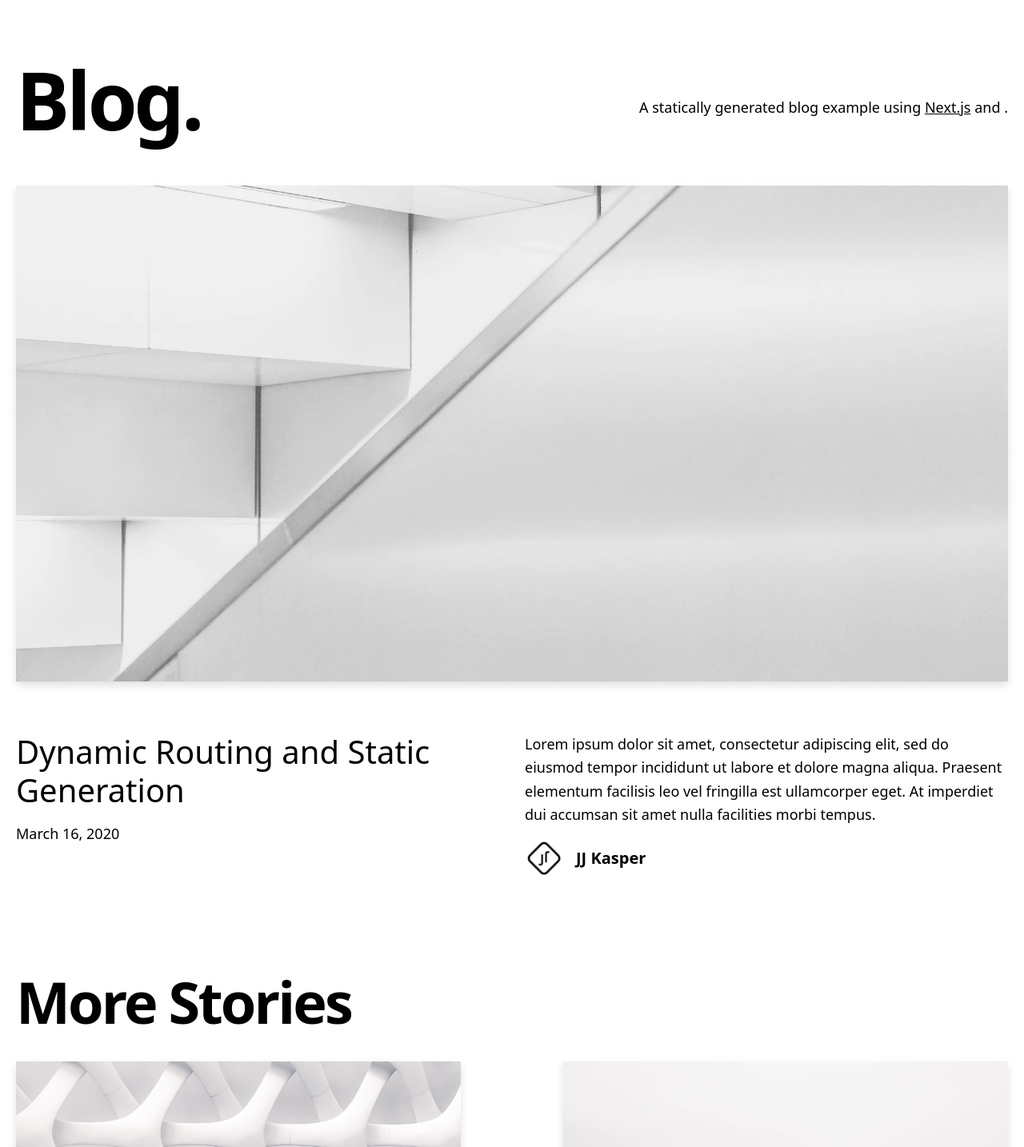
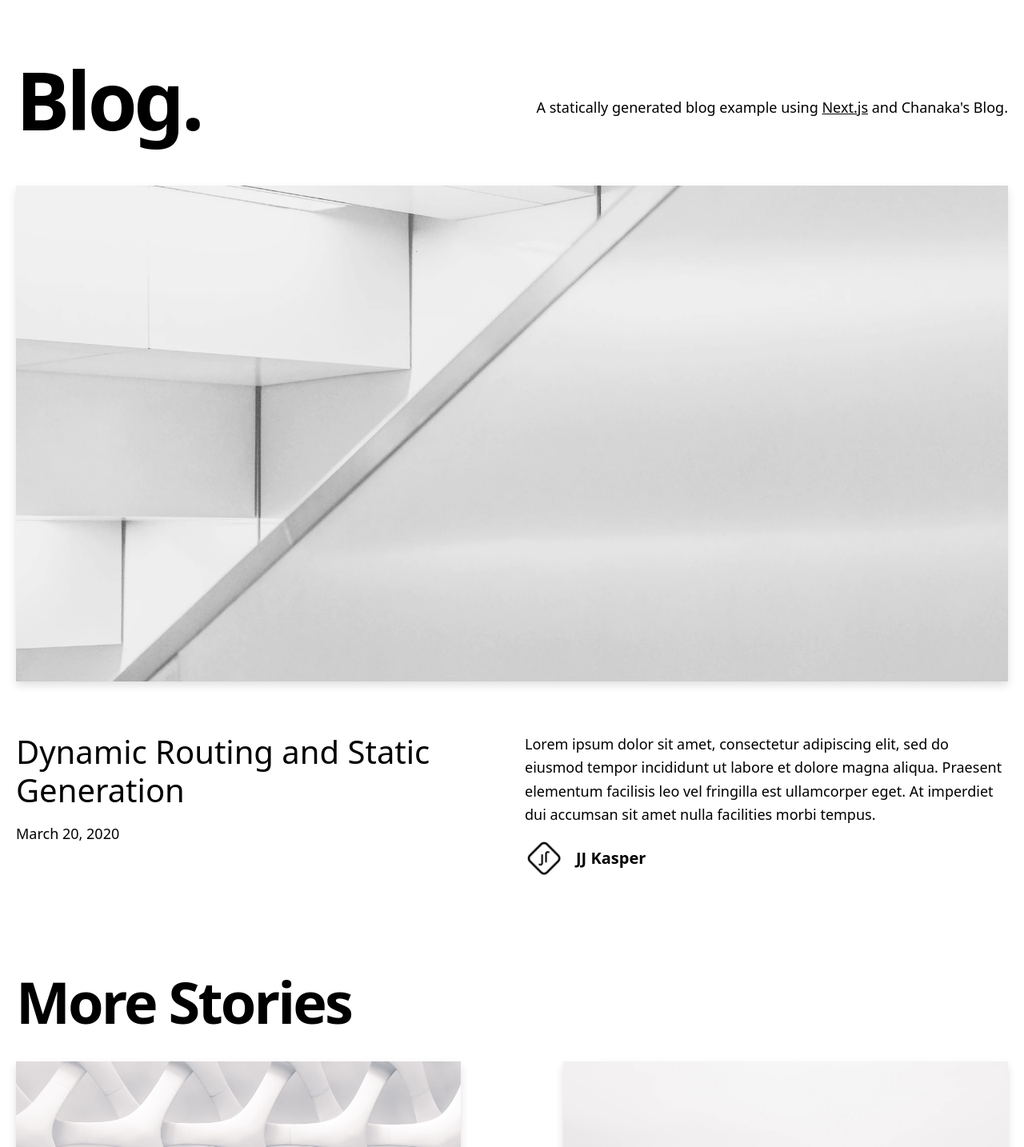
Before and after one commit to nadeeraderaniyagala/my-blog, a Next.js app: page / in a window 1280 px wide. Shown: the top 1434 px of the page at 80% size. Built offline with nearby package versions, Linux system fonts and the light colour scheme.

Commit message:
Updated and Created dates are introduced

```diff
--- a/_posts/dynamic-routing.md
+++ b/_posts/dynamic-routing.md
@@ -2,7 +2,8 @@
 title: "Dynamic Routing and Static Generation"
 excerpt: "Lorem ipsum dolor sit amet, consectetur adipiscing elit, sed do eiusmod tempor incididunt ut labore et dolore magna aliqua. Praesent elementum facilisis leo vel fringilla est ullamcorper eget. At imperdiet dui accumsan sit amet nulla facilities morbi tempus."
 coverImage: "/assets/blog/dynamic-routing/cover.jpg"
-date: "2020-03-16T05:35:07.322Z"
+createdOn: "2020-03-16T05:35:07.322Z"
+updatedOn: "2020-03-20T05:35:07.322Z"
 author:
   name: JJ Kasper
   picture: "/assets/blog/authors/jj.jpeg"
--- a/_posts/hello-world.md
+++ b/_posts/hello-world.md
@@ -2,7 +2,8 @@
 title: "Learn How to Pre-render Pages Using Static Generation with Next.js"
 excerpt: "Lorem ipsum dolor sit amet, consectetur adipiscing elit, sed do eiusmod tempor incididunt ut labore et dolore magna aliqua. Praesent elementum facilisis leo vel fringilla est ullamcorper eget. At imperdiet dui accumsan sit amet nulla facilities morbi tempus."
 coverImage: "/assets/blog/hello-world/cover.jpg"
-date: "2020-03-16T05:35:07.322Z"
+createdOn: "2020-03-16T05:35:07.322Z"
+updatedOn: "2020-03-20T05:35:07.322Z"
 author:
   name: Tim Neutkens
   picture: "/assets/blog/authors/tim.jpeg"
--- a/_posts/preview.md
+++ b/_posts/preview.md
@@ -2,7 +2,8 @@
 title: "Preview Mode for Static Generation"
 excerpt: "Lorem ipsum dolor sit amet, consectetur adipiscing elit, sed do eiusmod tempor incididunt ut labore et dolore magna aliqua. Praesent elementum facilisis leo vel fringilla est ullamcorper eget. At imperdiet dui accumsan sit amet nulla facilities morbi tempus."
 coverImage: "/assets/blog/preview/cover.jpg"
-date: "2020-03-16T05:35:07.322Z"
+createdOn: "2020-03-16T05:35:07.322Z"
+updatedOn: "2020-03-20T05:35:07.322Z"
 author:
   name: Joe Haddad
   picture: "/assets/blog/authors/joe.jpeg"
--- a/components/intro.tsx
+++ b/components/intro.tsx
@@ -1,4 +1,4 @@
-import { CMS_NAME } from "../lib/constants";
+import {SITE_NAME} from "../lib/constants";
 
 const Intro = () => {
   return (
@@ -14,7 +14,7 @@ const Intro = () => {
         >
           Next.js
         </a>{" "}
-        and {CMS_NAME}.
+        and {SITE_NAME}.
       </h4>
     </section>
   );
--- a/components/meta.tsx
+++ b/components/meta.tsx
@@ -1,5 +1,5 @@
 import Head from "next/head";
-import { CMS_NAME, HOME_OG_IMAGE_URL } from "../lib/constants";
+import {HOME_OG_IMAGE_URL, SITE_NAME} from "../lib/constants";
 
 const Meta = () => {
   return (
@@ -34,7 +34,7 @@ const Meta = () => {
       <link rel="alternate" type="application/rss+xml" href="/feed.xml" />
       <meta
         name="description"
-        content={`A statically generated blog example using Next.js and ${CMS_NAME}.`}
+        content={`A statically generated blog example using Next.js and ${SITE_NAME}.`}
       />
       <meta property="og:image" content={HOME_OG_IMAGE_URL} />
     </Head>
--- a/components/more-stories.tsx
+++ b/components/more-stories.tsx
@@ -17,7 +17,7 @@ const MoreStories = ({ posts }: Props) => {
             key={post.slug}
             title={post.title}
             coverImage={post.coverImage}
-            date={post.date}
+            date={post.createdOn}
             author={post.author}
             slug={post.slug}
             excerpt={post.excerpt}
--- a/components/post-header.tsx
+++ b/components/post-header.tsx
@@ -7,16 +7,19 @@ import type Author from "../interfaces/author";
 type Props = {
   title: string;
   coverImage: string;
-  date: string;
+  createdOn: string;
+  updatedOn: string;
   author: Author;
 };
 
-const PostHeader = ({ title, coverImage, date, author }: Props) => {
+const PostHeader = ({title, coverImage, createdOn, updatedOn, author}: Props) => {
   return (
     <>
       <PostTitle>{title}</PostTitle>
       <div className="hidden md:block md:mb-12">
         <Avatar name={author.name} picture={author.picture} />
+        <DateFormatter dateString={createdOn}/>
+        <DateFormatter dateString={updatedOn}/>
       </div>
       <div className="mb-8 md:mb-16 sm:mx-0">
         <CoverImage title={title} src={coverImage} />
@@ -25,9 +28,6 @@ const PostHeader = ({ title, coverImage, date, author }: Props) => {
         <div className="block md:hidden mb-6">
           <Avatar name={author.name} picture={author.picture} />
         </div>
-        <div className="mb-6 text-lg">
-          <DateFormatter dateString={date} />
-        </div>
       </div>
     </>
   );
--- a/interfaces/post.ts
+++ b/interfaces/post.ts
@@ -3,7 +3,8 @@ import type Author from "./author";
 type PostType = {
   slug: string;
   title: string;
-  date: string;
+  createdOn: string;
+  updatedOn: string;
   coverImage: string;
   author: Author;
   excerpt: string;
--- a/lib/api.ts
+++ b/lib/api.ts
@@ -1,5 +1,5 @@
 import fs from "fs";
-import { join } from "path";
+import {join} from "path";
 import matter from "gray-matter";
 
 const postsDirectory = join(process.cwd(), "_posts");
@@ -42,6 +42,6 @@ export function getAllPosts(fields: string[] = []) {
   const posts = slugs
     .map((slug) => getPostBySlug(slug, fields))
     // sort posts by date in descending order
-    .sort((post1, post2) => (post1.date > post2.date ? -1 : 1));
+  .sort((post1, post2) => (post1.createdOn > post2.createdOn ? -1 : 1));
   return posts;
 }
--- a/pages/blog/[slug].tsx
+++ b/pages/blog/[slug].tsx
@@ -29,7 +29,7 @@ export default function Post({ post, morePosts, preview }: Props) {
       <Container>
         <Header />
         {router.isFallback ? (
-          <PostTitle>Loading…</PostTitle>
+            <PostTitle>Loading...</PostTitle>
         ) : (
           <>
             <article className="mb-32">
@@ -40,7 +40,8 @@ export default function Post({ post, morePosts, preview }: Props) {
               <PostHeader
                 title={post.title}
                 coverImage={post.coverImage}
-                date={post.date}
+                createdOn={post.createdOn}
+                updatedOn={post.updatedOn}
                 author={post.author}
               />
               <PostBody content={post.content} />
@@ -61,7 +62,8 @@ type Params = {
 export async function getStaticProps({ params }: Params) {
   const post = getPostBySlug(params.slug, [
     "title",
-    "date",
+    "createdOn",
+    "updatedOn",
     "slug",
     "author",
     "content",
--- a/pages/index.tsx
+++ b/pages/index.tsx
@@ -27,7 +27,7 @@ export default function Index({ allPosts }: Props) {
             <HeroPost
               title={heroPost.title}
               coverImage={heroPost.coverImage}
-              date={heroPost.date}
+              date={heroPost.updatedOn}
               author={heroPost.author}
               slug={heroPost.slug}
               excerpt={heroPost.excerpt}
@@ -43,7 +43,8 @@ export default function Index({ allPosts }: Props) {
 export const getStaticProps = async () => {
   const allPosts = getAllPosts([
     "title",
-    "date",
+    "createdOn",
+    "updatedOn",
     "slug",
     "author",
     "coverImage",
```
